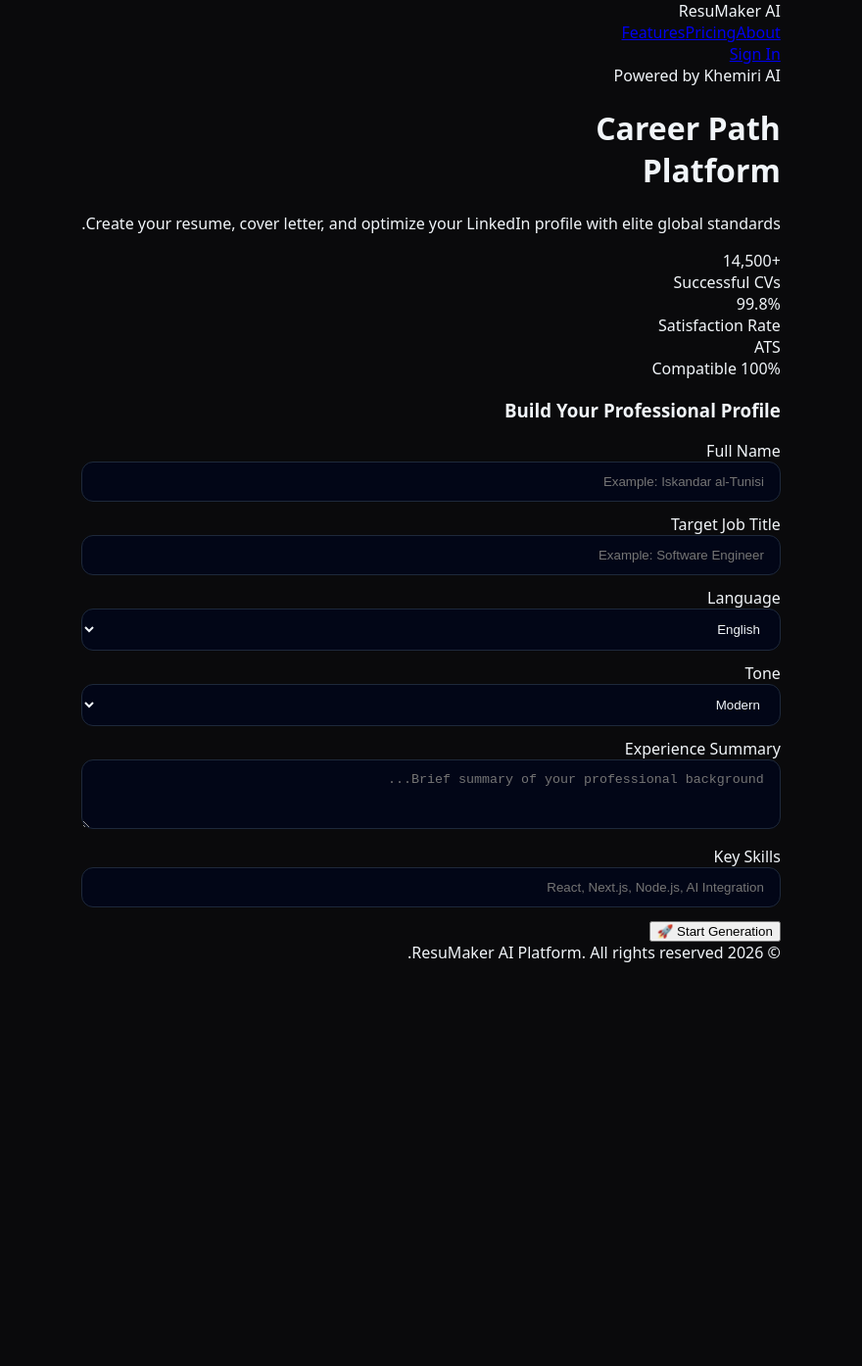
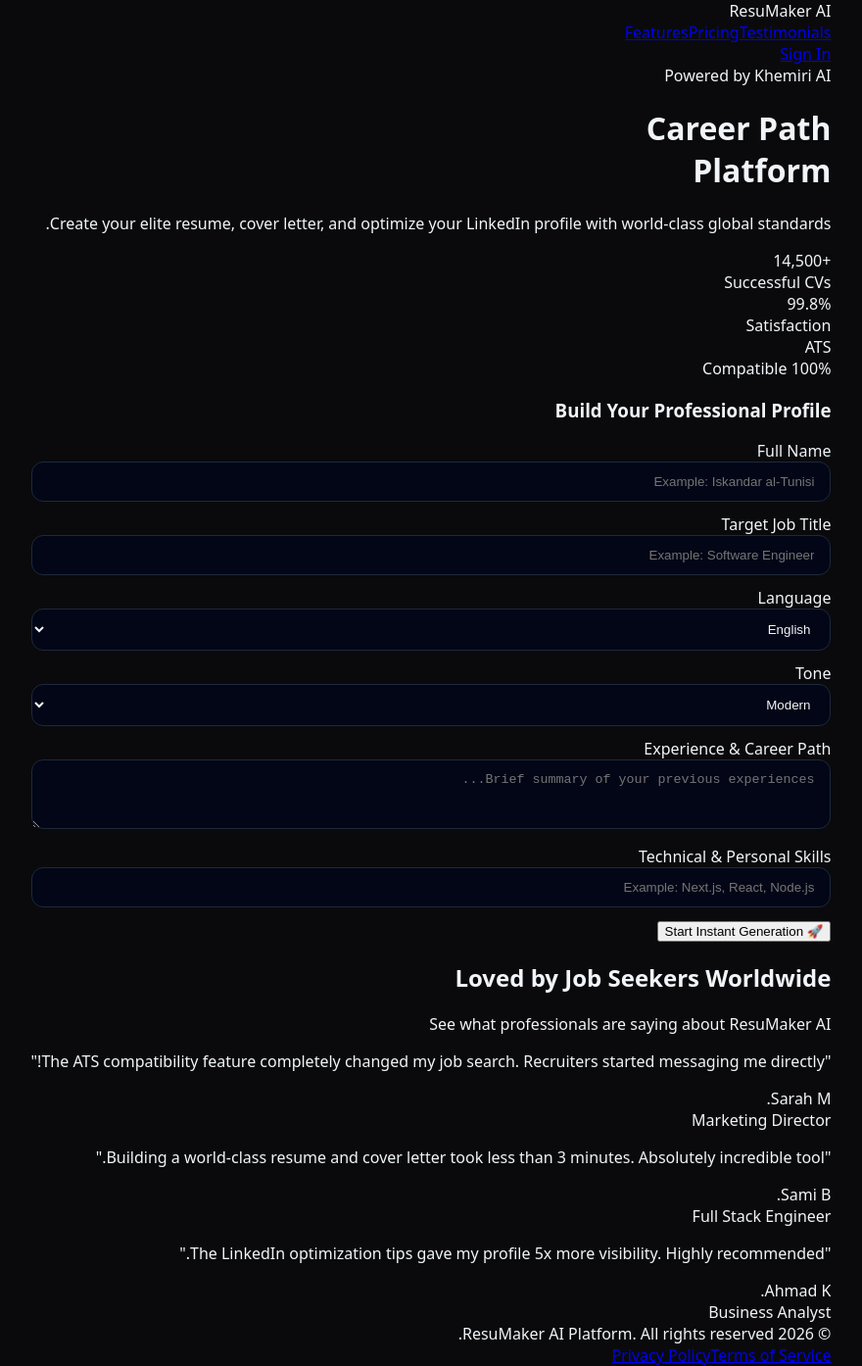
Before and after one commit to IskanderKhemiri1234/ai-resume-builder, a Next.js app: page / in a window 1280 px wide. Shown: the whole page at 98% size, without its empty margins (200-1080 px from the left). Before the commit the page ends 983 px from the top, so only its background shows below. Built offline with nearby package versions, Linux system fonts and the light colour scheme.

Commit message:
Rename component and update UI elements

```diff
--- a/src/app/page.tsx
+++ b/src/app/page.tsx
@@ -2,7 +2,7 @@
 
 import React, { useState } from 'react';
 
-export default function ResuMakerLanding() {
+export default function ResuMakerFullPlatform() {
   const [fullName, setFullName] = useState('');
   const [jobTitle, setJobTitle] = useState('');
   const [language, setLanguage] = useState('English');
@@ -12,76 +12,77 @@
 
   const handleGenerate = (e: React.FormEvent) => {
     e.preventDefault();
-    alert('ResuMaker AI: Generation process initiated successfully!');
+    alert('ResuMaker AI: Instant generation started successfully!');
   };
 
   return (
-    <div className="min-h-screen bg-[#0a0a0c] text-slate-100 flex flex-col items-center px-4 py-6 selection:bg-indigo-500 selection:text-white">
-      {/* Top Navigation Bar */}
-      <header className="w-full max-w-6xl flex items-center justify-between py-4 mb-8 border-b border-slate-800/60">
+    <div className="min-h-screen bg-[#0a0a0c] text-slate-100 flex flex-col items-center px-4 sm:px-6 lg:px-8 selection:bg-indigo-500 selection:text-white">
+
+      {/* Top Header */}
+      <header className="w-full max-w-6xl flex items-center justify-between py-5 border-b border-slate-800/80">
         <div className="flex items-center space-x-2">
-          <span className="text-xl font-bold tracking-tight bg-gradient-to-r from-indigo-400 to-cyan-400 bg-clip-text text-transparent">
+          <span className="text-xl font-black tracking-wider bg-gradient-to-r from-indigo-400 to-cyan-400 bg-clip-text text-transparent">
             ResuMaker AI
           </span>
-          <span className="inline-block w-2 h-2 rounded-full bg-emerald-500 animate-pulse"></span>
+          <span className="w-2 h-2 rounded-full bg-emerald-500 animate-pulse"></span>
         </div>
         <nav className="hidden md:flex items-center space-x-8 text-sm text-slate-400 font-medium">
           <a href="#features" className="hover:text-white transition-colors">Features</a>
           <a href="#pricing" className="hover:text-white transition-colors">Pricing</a>
-          <a href="#about" className="hover:text-white transition-colors">About</a>
+          <a href="#testimonials" className="hover:text-white transition-colors">Testimonials</a>
         </nav>
-        <div className="flex items-center space-x-4">
+        <div className="flex items-center space-x-3">
           <a
             href="#sign-in"
-            className="px-4 py-2 text-sm font-semibold rounded-xl bg-slate-800 hover:bg-slate-700 text-white transition-all border border-slate-700 shadow-sm"
+            className="px-4 py-2 text-xs sm:text-sm font-semibold rounded-xl bg-slate-800 hover:bg-slate-700 text-white transition-all border border-slate-700 shadow-sm"
           >
             Sign In
           </a>
         </div>
       </header>
 
-      {/* Main Container: Responsive Grid (Vertical for Mobile, Horizontal/Split for Desktop) */}
-      <main className="w-full max-w-6xl grid grid-cols-1 lg:grid-cols-12 gap-10 items-center my-auto">
+      {/* Main Hero & Generator Section */}
+      <main className="w-full max-w-6xl grid grid-cols-1 lg:grid-cols-12 gap-12 items-center my-12">
 
-        {/* Left Section: Hero Info & Stats */}
+        {/* Left Column: Hero Details */}
         <div className="lg:col-span-6 flex flex-col items-center lg:items-start text-center lg:text-left space-y-6">
-          <div className="inline-flex items-center space-x-2 px-3 py-1.5 rounded-full bg-indigo-500/10 border border-indigo-500/20 text-indigo-400 text-xs font-medium">
+          <div className="inline-flex items-center space-x-2 px-3 py-1.5 rounded-full bg-indigo-500/10 border border-indigo-500/20 text-indigo-400 text-xs font-semibold">
             <span className="w-1.5 h-1.5 rounded-full bg-indigo-400"></span>
             <span>Powered by Khemiri AI</span>
           </div>
 
-          <h1 className="text-4xl sm:text-5xl lg:text-6xl font-extrabold tracking-tight text-white leading-tight">
+          <h1 className="text-4xl sm:text-5xl lg:text-6xl font-black tracking-tight text-white leading-[1.1]">
             Career Path <br />
             <span className="bg-gradient-to-r from-indigo-400 via-purple-400 to-cyan-400 bg-clip-text text-transparent">
               Platform
             </span>
           </h1>
 
-          <p className="text-slate-400 text-base sm:text-lg max-w-xl">
-            Create your resume, cover letter, and optimize your LinkedIn profile with elite global standards.
+          <p className="text-slate-400 text-base sm:text-lg max-w-xl leading-relaxed">
+            Create your elite resume, cover letter, and optimize your LinkedIn profile with world-class global standards.
           </p>
 
-          {/* Stats Box */}
-          <div className="grid grid-cols-3 gap-3 w-full pt-4">
-            <div className="p-4 rounded-2xl bg-slate-900/80 border border-slate-800/80 text-center shadow-lg">
+          {/* Stats Grid */}
+          <div className="grid grid-cols-3 gap-3 w-full pt-2">
+            <div className="p-4 rounded-2xl bg-slate-900/80 border border-slate-800 text-center shadow-md">
               <div className="text-lg sm:text-xl font-bold text-white">+14,500</div>
               <div className="text-xs text-slate-400 mt-1">Successful CVs</div>
             </div>
-            <div className="p-4 rounded-2xl bg-slate-900/80 border border-slate-800/80 text-center shadow-lg">
+            <div className="p-4 rounded-2xl bg-slate-900/80 border border-slate-800 text-center shadow-md">
               <div className="text-lg sm:text-xl font-bold text-white">99.8%</div>
-              <div className="text-xs text-slate-400 mt-1">Satisfaction Rate</div>
+              <div className="text-xs text-slate-400 mt-1">Satisfaction</div>
             </div>
-            <div className="p-4 rounded-2xl bg-slate-900/80 border border-slate-800/80 text-center shadow-lg">
+            <div className="p-4 rounded-2xl bg-slate-900/80 border border-slate-800 text-center shadow-md">
               <div className="text-lg sm:text-xl font-bold text-white">ATS</div>
-              <div className="text-xs text-slate-400 mt-1">Compatible 100%</div>
+              <div className="text-xs text-slate-400 mt-1">100% Compatible</div>
             </div>
           </div>
         </div>
 
-        {/* Right Section: Generator Form Card */}
+        {/* Right Column: Generator Form */}
         <div className="lg:col-span-6 w-full">
-          <div className="p-6 sm:p-8 rounded-3xl bg-slate-900/90 border border-slate-800/90 shadow-2xl backdrop-blur-xl">
-            <h3 className="text-xl font-semibold text-white mb-6 text-center lg:text-left">
+          <div className="p-6 sm:p-8 rounded-3xl bg-slate-900/90 border border-slate-800 shadow-2xl backdrop-blur-xl">
+            <h3 className="text-xl font-bold text-white mb-6 text-center lg:text-left">
               Build Your Professional Profile
             </h3>
 
@@ -139,10 +140,10 @@
               </div>
 
               <div>
-                <label className="block text-xs font-medium text-slate-400 mb-1.5">Experience Summary</label>
+                <label className="block text-xs font-medium text-slate-400 mb-1.5">Experience & Career Path</label>
                 <textarea
                   rows={3}
-                  placeholder="Brief summary of your professional background..."
+                  placeholder="Brief summary of your previous experiences..."
                   value={experience}
                   onChange={(e) => setExperience(e.target.value)}
                   className="w-full px-4 py-3 rounded-xl bg-slate-950 border border-slate-800 text-slate-100 placeholder-slate-600 focus:outline-none focus:border-indigo-500 text-sm transition-all resize-none"
@@ -150,10 +151,10 @@
               </div>
 
               <div>
-                <label className="block text-xs font-medium text-slate-400 mb-1.5">Key Skills</label>
+                <label className="block text-xs font-medium text-slate-400 mb-1.5">Technical & Personal Skills</label>
                 <input
                   type="text"
-                  placeholder="React, Next.js, Node.js, AI Integration"
+                  placeholder="Example: Next.js, React, Node.js"
                   value={skills}
                   onChange={(e) => setSkills(e.target.value)}
                   className="w-full px-4 py-3 rounded-xl bg-slate-950 border border-slate-800 text-slate-100 placeholder-slate-600 focus:outline-none focus:border-indigo-500 text-sm transition-all"
@@ -162,9 +163,9 @@
 
               <button
                 type="submit"
-                className="w-full mt-2 py-4 px-6 rounded-xl bg-gradient-to-r from-indigo-600 to-cyan-600 hover:from-indigo-500 hover:to-cyan-500 text-white font-semibold text-sm shadow-lg shadow-indigo-500/25 transition-all transform active:scale-[0.99]"
+                className="w-full mt-3 py-4 px-6 rounded-xl bg-gradient-to-r from-indigo-600 to-cyan-600 hover:from-indigo-500 hover:to-cyan-500 text-white font-bold text-sm shadow-lg shadow-indigo-500/25 transition-all transform active:scale-[0.99]"
               >
-                Start Generation 🚀
+                🚀 Start Instant Generation
               </button>
             </form>
           </div>
@@ -172,10 +173,42 @@
 
       </main>
 
+      {/* Testimonials Section */}
+      <section className="w-full max-w-6xl my-16">
+        <h2 className="text-2xl sm:text-3xl font-extrabold text-center text-white mb-3">
+          Loved by Job Seekers Worldwide
+        </h2>
+        <p className="text-slate-400 text-center text-sm mb-8">
+          See what professionals are saying about ResuMaker AI
+        </p>
+        <div className="grid grid-cols-1 md:grid-cols-3 gap-6">
+          <div className="p-6 rounded-2xl bg-slate-900/60 border border-slate-800/80">
+            <p className="text-slate-300 text-sm mb-4">"The ATS compatibility feature completely changed my job search. Recruiters started messaging me directly!"</p>
+            <div className="font-semibold text-white text-xs">Sarah M.</div>
+            <div className="text-slate-500 text-xs">Marketing Director</div>
+          </div>
+          <div className="p-6 rounded-2xl bg-slate-900/60 border border-slate-800/80">
+            <p className="text-slate-300 text-sm mb-4">"Building a world-class resume and cover letter took less than 3 minutes. Absolutely incredible tool."</p>
+            <div className="font-semibold text-white text-xs">Sami B.</div>
+            <div className="text-slate-500 text-xs">Full Stack Engineer</div>
+          </div>
+          <div className="p-6 rounded-2xl bg-slate-900/60 border border-slate-800/80">
+            <p className="text-slate-300 text-sm mb-4">"The LinkedIn optimization tips gave my profile 5x more visibility. Highly recommended."</p>
+            <div className="font-semibold text-white text-xs">Ahmad K.</div>
+            <div className="text-slate-500 text-xs">Business Analyst</div>
+          </div>
+        </div>
+      </section>
+
       {/* Footer */}
-      <footer className="w-full max-w-6xl mt-12 py-6 border-t border-slate-800/60 text-center text-xs text-slate-500">
-        &copy; 2026 ResuMaker AI Platform. All rights reserved.
+      <footer className="w-full max-w-6xl mt-auto py-8 border-t border-slate-800/80 text-center text-xs text-slate-500 flex flex-col sm:flex-row items-center justify-between gap-4">
+        <div>&copy; 2026 ResuMaker AI Platform. All rights reserved.</div>
+        <div className="flex space-x-6">
+          <a href="#privacy" className="hover:text-slate-400 transition-colors">Privacy Policy</a>
+          <a href="#terms" className="hover:text-slate-400 transition-colors">Terms of Service</a>
+        </div>
       </footer>
+
     </div>
   );
 }
```
